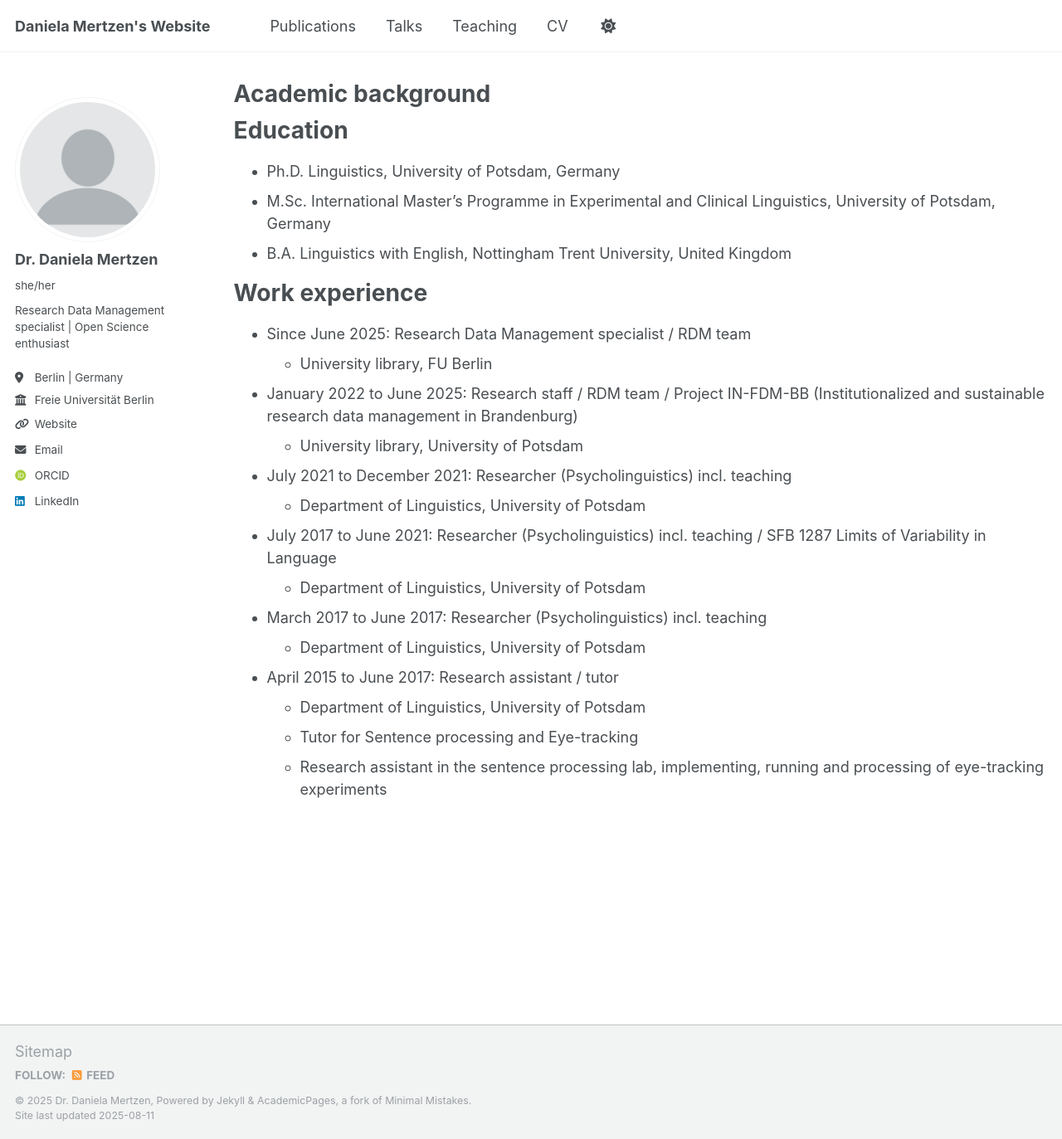
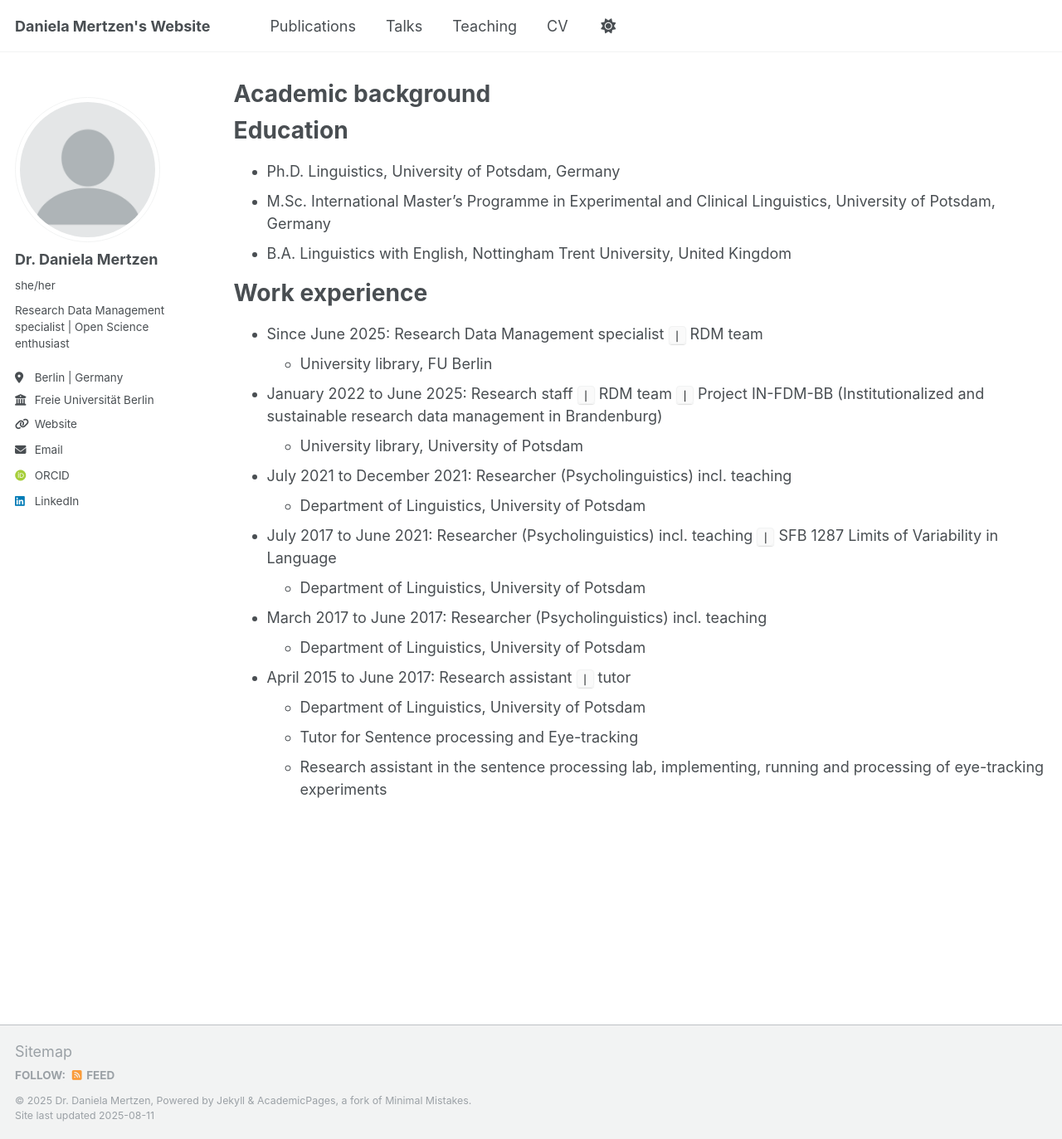
Before and after one commit to dmertzen/dmertzen.github.io, a Jekyll site: the page built from _pages/cv.md, in a window 1280 px wide and 1373 px high. Shown: the whole window at 83% size. Built offline with Jekyll 4.4.1, drawn with Linux system fonts in a browser that asks for light colours; some web fonts are replaced; a script that is not in the unit is left out.

Commit message:
Update cv.md

```diff
--- a/_pages/cv.md
+++ b/_pages/cv.md
@@ -17,22 +17,22 @@ Education
 
 Work experience
 ======
-* Since June 2025: Research Data Management specialist / RDM team
+* Since June 2025: Research Data Management specialist `|` RDM team
   * University library, FU Berlin
 
-* January 2022 to June 2025: Research staff / RDM team / Project IN-FDM-BB (Institutionalized and sustainable research data management in Brandenburg)
+* January 2022 to June 2025: Research staff `|` RDM team `|` Project IN-FDM-BB (Institutionalized and sustainable research data management in Brandenburg)
   * University library, University of Potsdam
 
 * July 2021 to December 2021: Researcher (Psycholinguistics) incl. teaching
   * Department of Linguistics, University of Potsdam
 
-* July 2017 to June 2021: Researcher (Psycholinguistics) incl. teaching / SFB 1287 Limits of Variability in Language
+* July 2017 to June 2021: Researcher (Psycholinguistics) incl. teaching `|` SFB 1287 Limits of Variability in Language
   * Department of Linguistics, University of Potsdam
 
 * March 2017 to June 2017: Researcher (Psycholinguistics) incl. teaching
   * Department of Linguistics, University of Potsdam
 
-* April 2015 to June 2017: Research assistant / tutor
+* April 2015 to June 2017: Research assistant `|` tutor
   * Department of Linguistics, University of Potsdam
   * Tutor for Sentence processing and Eye-tracking
   * Research assistant in the sentence processing lab, implementing, running and processing of eye-tracking experiments
```
